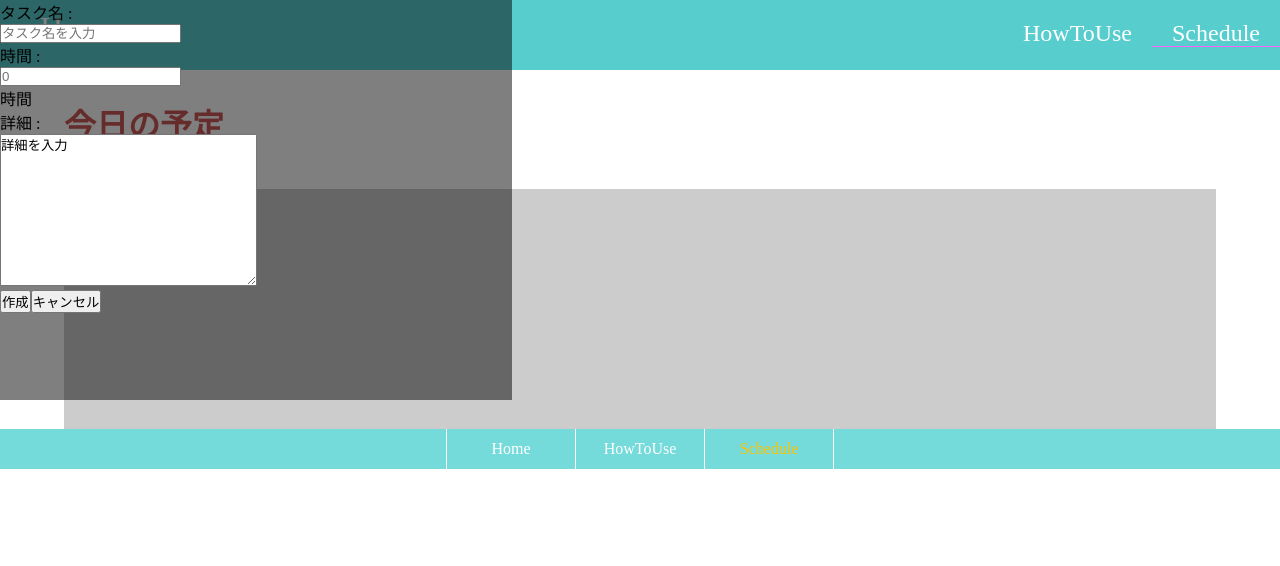
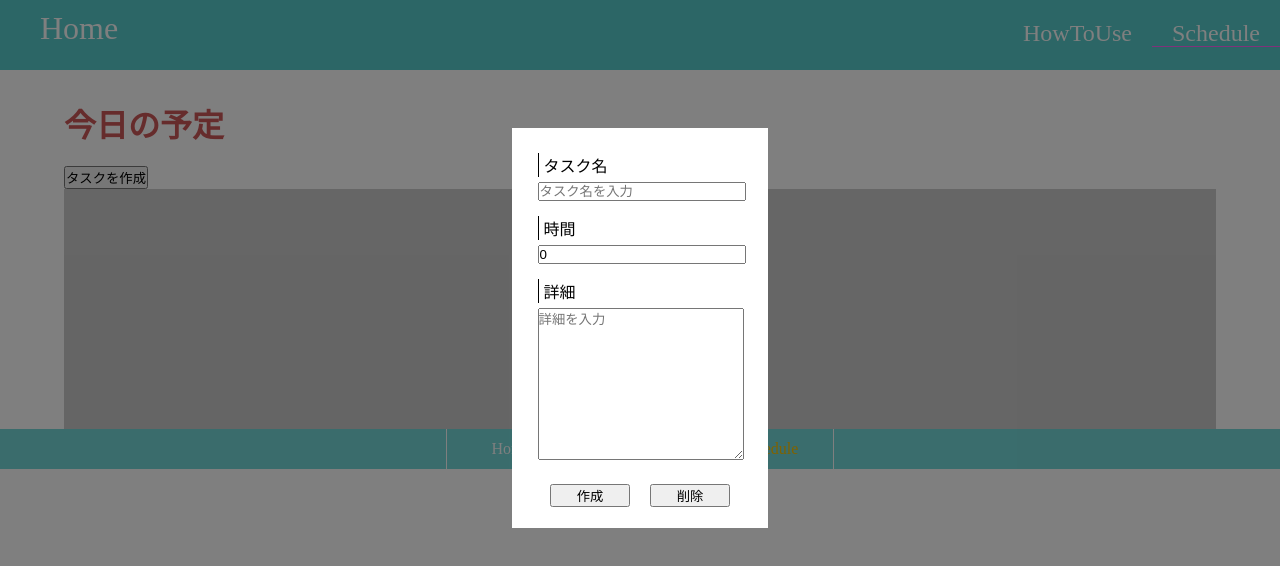
Before and after one commit to Takada222/Schedule-app, a Vue app: page /Schedule in a window 1280 px wide. Both pictures are taken after a click on the button "タスクを作成". Shown: the top 566 px of the page. Built offline with nearby package versions, Linux system fonts and the light colour scheme; the HTML template or start-up script is replaced by a standard one.

Commit message:
新しいコンポーネントSchedulePage.vueとその同じ階層にorganismsフォルダーを追加し、CreateTaskと

```diff
--- a/src/components/CreateTask.vue
+++ /dev/null
@@ -1,62 +0,0 @@
-<template>
-    <div>
-        <button @click="openCreateTaskModal">タスクを作成</button>
-        <div v-show="showModal" class="overlay" id="create-task-modal">
-            <div class="task task-name">
-                <p>タスク名 :</p>
-                <input type="text" placeholder="タスク名を入力">
-            </div>
-            <div class="task task-time">
-                <p>時間 :</p>
-                <input type="text" step="0.5" placeholder="0">
-                <p>時間</p>
-            </div>
-            <div class="task task-details">
-                <p>詳細 :</p>
-                <textarea name="details" cols="30" rows="10">詳細を入力</textarea>
-            </div>
-            <div>
-                <button>作成</button>
-                <button @click="cancelCreateTaskModal">キャンセル</button>
-            </div>
-        </div>
-
-    </div>
-</template>
-
-<script>
-export default {
-    data() {
-        return {
-            showModal: false
-        }
-    },
-    methods: {
-        openCreateTaskModal() {
-            this.showModal = true
-        },
-        cancelCreateTaskModal() {
-            this.showModal = false
-        }
-    }
-}
-</script>
-
-<style scoped>
-    .overlay {
-      z-index: 1;
-      position: fixed;
-      top: 0;
-      left: 0;
-      width: 100%;
-      height: 100%;
-      background-color: rgba(0,0,0,0.5);
-      align-items: center;
-      justify-content: center;
-    }
-
-    #create-task-modal {
-        width: 40%;
-        height: 400px;
-    }
-</style>
--- /dev/null
+++ b/src/components/SchedulePage.vue
@@ -0,0 +1,19 @@
+<template>
+    <div>
+        <create-task></create-task>
+        <task-list></task-list>
+    </div>
+</template>
+
+<script>
+import CreateTask from './organisms/CreateTask'
+import TaskList from './organisms/TaskList'
+
+export default {
+  components: {
+      CreateTask,
+      TaskList
+    },
+
+}
+</script>
--- /dev/null
+++ b/src/components/organisms/CreateTask.vue
@@ -0,0 +1,118 @@
+<template>
+    <div>
+        <button @click="openCreateTaskModal">タスクを作成</button>
+        <div v-show="showModal" class="overlay">
+            <div id="create-task-modal">
+                <div class="input-forms-buttons">
+                    <div class="task task-name">
+                        <p class="form-name">タスク名</p>
+                        <input class="task-input" v-model="taskName" type="text" placeholder="タスク名を入力">
+                    </div>
+                    <div class="task task-time">
+                        <p class="form-name">時間</p>
+                        <input type="number" v-model="taskTime" step="1" min="0" class="task-input">
+                    </div>
+                    <div class="task task-details">
+                        <p class="form-name">詳細</p>
+                        <textarea class="task-input" v-model="taskDetals" name="details" cols="30" rows="10" placeholder="詳細を入力"></textarea>
+                    </div>
+                    <div class="btn-group">
+                        <button @click="createNewTask">作成</button>
+                        <button @click="cancelCreateTaskModal">削除</button>
+                    </div>
+                </div>
+            </div>
+        </div>
+    </div>
+</template>
+
+<script>
+export default {
+    data() {
+        return {
+            showModal: false,
+            taskName: "",
+            taskTime: 0,
+            taskDetails: "",
+            nextTaskId: 0,
+            tasks:[
+                {}
+            ]
+        }
+    },
+    methods: {
+        openCreateTaskModal() {
+            this.showModal = true
+        },
+        cancelCreateTaskModal() {
+            this.showModal = false
+        },
+        createNewTask() {
+            this.tasks.push({
+                id: this.nextTaskId ++,
+                name: this.taskName,
+                time: this.taskTime,
+                details: this.taskDetails
+            })
+            this.taskName = "",
+            this.taskTime = 0,
+            this.taskDetails = ""
+        }
+    }
+}
+</script>
+
+<style scoped>
+    .overlay {
+      z-index: 1;
+      position: fixed;
+      top: 0;
+      left: 0;
+      width: 100%;
+      height: 100%;
+      background-color: rgba(0,0,0,0.5);
+      align-items: center;
+      justify-content: center;
+    }
+
+    #create-task-modal {
+        background-color: #fff;
+        width: 20%;
+        margin: 10% 40%;
+        height: 400px;
+    }
+
+    .task {
+        margin-top: 15px;
+    }
+
+    .form-name {
+        border-left: 1px solid #000;
+        padding-left: 5px;
+        margin-bottom: 5px;
+    }
+
+    .task-input {
+        width: 100%;
+    }
+
+    .task-time .task-input {
+        display: flex;
+    }
+
+    .btn-group {
+        text-align: center;
+        margin: 20px 0;
+    }
+
+    .btn-group button {
+        width: 80px;
+        margin: 0 10px;
+    }
+
+    .input-forms-buttons {
+        width: 80%;
+        margin: 0 10%;
+        padding: 10px 0;
+    }
+</style>
--- a/src/views/Home.vue
+++ b/src/views/Home.vue
@@ -73,13 +73,13 @@ export default {
 
     .mouseHoverLeft p {
         color: white;
-        background-color: rgba(70, 200, 200, 0.5);
+        background-color: rgba(52, 129, 196, 0.3);
         transition: 1s;
     }
 
     .mouseHoverRight p {
         color: white;
-        background-color: rgba(70, 200, 200, 0.5);
+        background-color: rgba(52, 129, 196, 0.3);
         transition: 1s;
     }
 
--- a/src/views/Schedule.vue
+++ b/src/views/Schedule.vue
@@ -1,19 +1,16 @@
 <template>
     <div class="top-container">
         <h1>今日の予定</h1>
-        <create-task></create-task>
-        <task-list></task-list>
+        <schedule-page></schedule-page>
     </div>
 </template>
 
 <script>
-import CreateTask from '../components/CreateTask.vue'
-import TaskList from '../components/TaskList.vue'
+import SchedulePage from '../components/SchedulePage';
 
 export default {
     components: {
-        CreateTask,
-        TaskList
+        SchedulePage
     }
 }
 </script>
```
Also changed, not shown: src/components/organisms/TaskList.vue (renamed from src/components/TaskList.vue).
